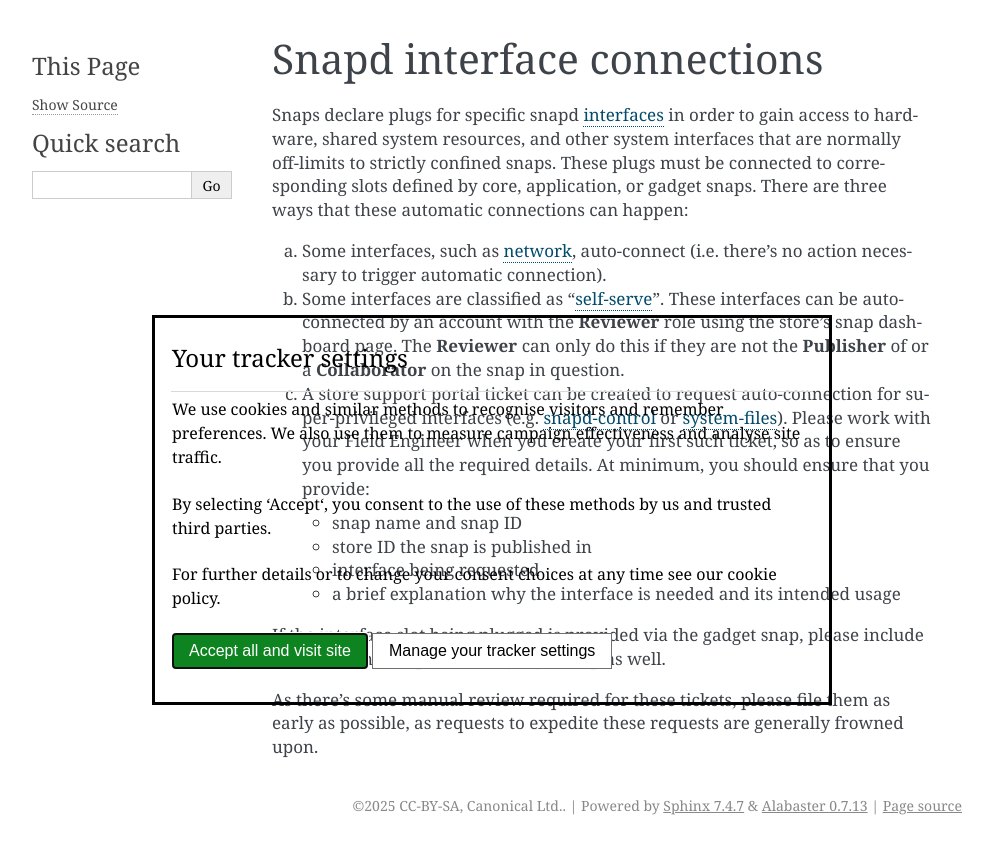
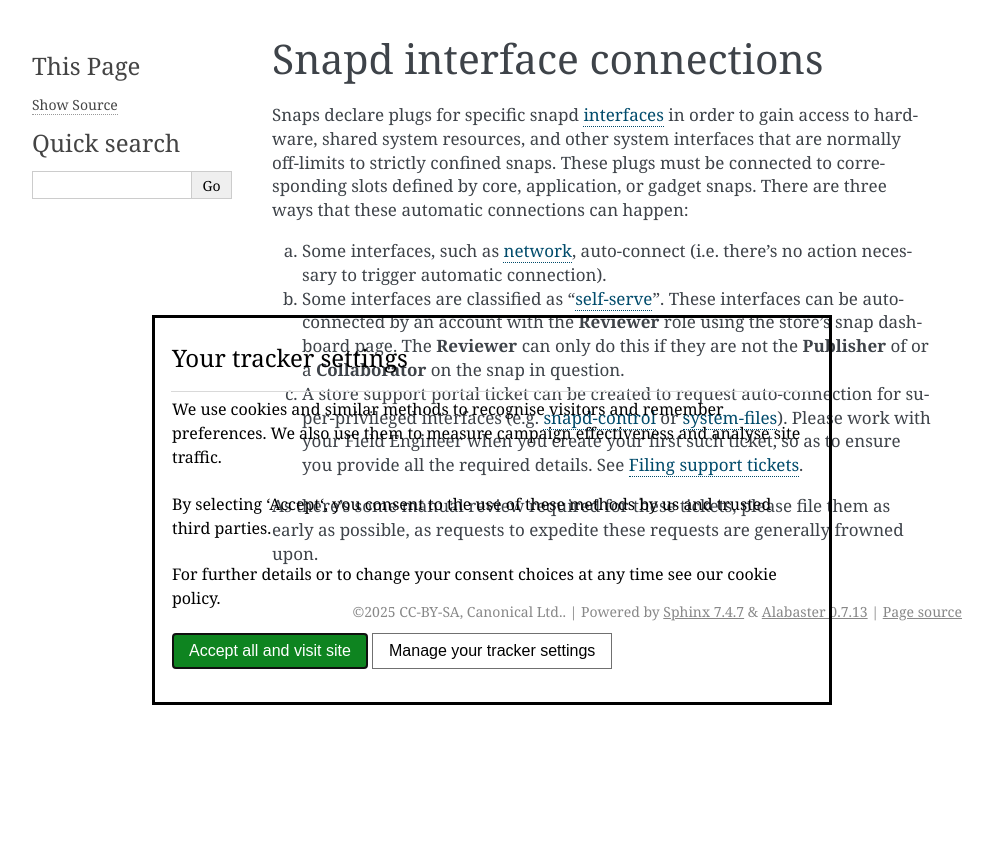
Before and after one commit to canonical/brand-store-documentation, a Sphinx documentation site: the page built from docs/explanation/snapd-interface-connections.rst, in a window 1280 px wide. Shown: the top 854 px of the page, without its empty margins (148-1141 px from the left). Built offline with Sphinx 7.4.7, drawn with Linux system fonts in a browser that asks for light colours.

Commit message:
many: fix PDF rendering
Updated some refs, links, and phrasing to make the PDF look a bit cleaner.

Signed-off-by: Dilyn Corner <dilyn.corner@canonical.com>

```diff
--- a/docs/explanation/snapd-interface-connections.rst
+++ b/docs/explanation/snapd-interface-connections.rst
@@ -21,16 +21,7 @@
    super-privileged interfaces (e.g. `snapd-control <https://snapcraft.io/docs/snapd-control-interface>`_
    or `system-files <https://snapcraft.io/docs/system-files-interface>`_).
    Please work with your Field Engineer when you create your first such ticket,
-   so as to ensure you provide all the required details. At minimum, you should
-   ensure that you provide:
-
-   - snap name and snap ID
-   - store ID the snap is published in
-   - interface being requested
-   - a brief explanation why the interface is needed and its intended usage
-
-If the interface slot being plugged is provided via the gadget snap, please
-include the name and snap ID of the gadget snap as well.
+   so as to ensure you provide all the required details. See :doc:`/how-to/support-tickets`.
 
 As there's some manual review required for these tickets, please file them as
 early as possible, as requests to expedite these requests are generally frowned
--- a/docs/how-to/creating-serial-numbers.rst
+++ b/docs/how-to/creating-serial-numbers.rst
@@ -2,6 +2,8 @@
 
 Creating serial numbers
 =======================
+
+.. creating-serial-numbers-start
 
 {% if 'admin@acme.com' in CUSTOMER_ADMIN_EMAIL %}
 .. warning::
--- a/docs/pdf-index.rst
+++ b/docs/pdf-index.rst
@@ -12,7 +12,9 @@
 
     home
     reference/configuration-values
+    how-to/support-tickets
     how-to/configure-serial-vault
     tutorial/create-ubuntu-core-image
+    how-to/creating-serial-numbers
     explanation/snapd-interface-connections
     explanation/controlling-updates
--- a/docs/reference/configuration-values.rst
+++ b/docs/reference/configuration-values.rst
@@ -125,7 +125,7 @@
 Currently the Technical support contact set for the Dedicated Snap Store is
 {{CUSTOMER_PRO_EMAIL}}.
 
-For examples on some common support tickets, refer to how to :ref:`file support tickets <support-tickets>`.
+For examples on some common support tickets, refer to :doc:`/how-to/support-tickets`.
 
 .. _landscape:
 
```
Also changed, not shown: docs/how-to/support-tickets.rst (+18 -10 lines), docs/tutorial/create-ubuntu-core-image.rst (+6 -6 lines).
